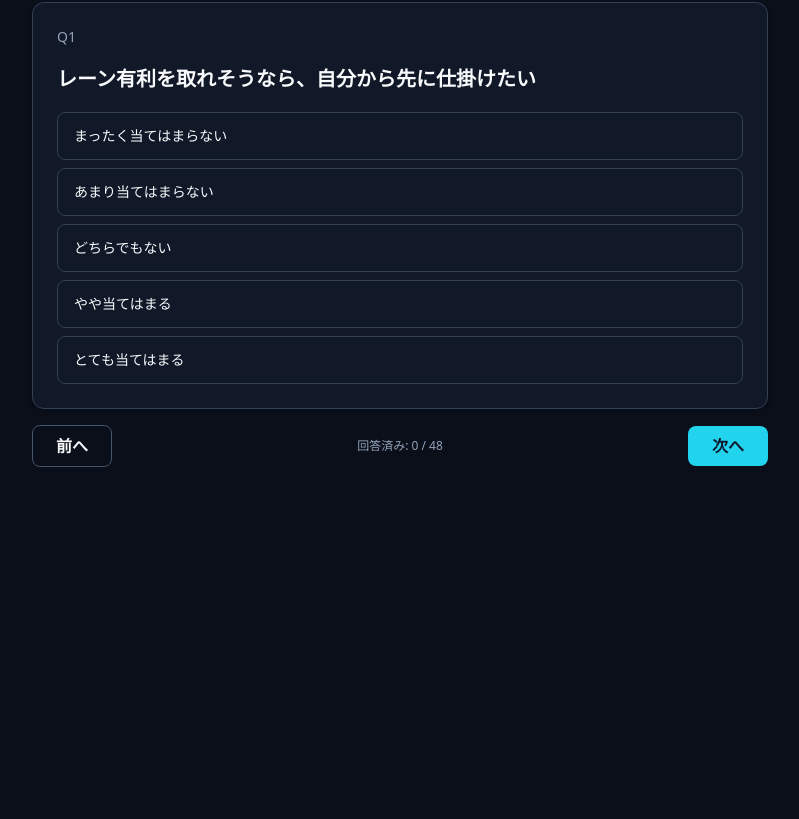
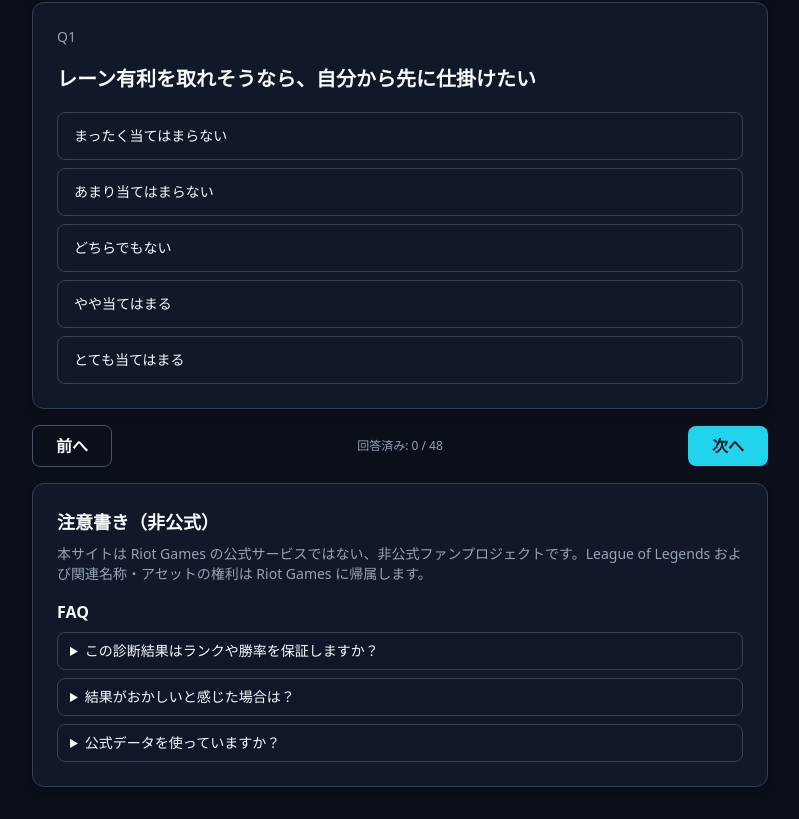
Before and after one commit to mizzz-dev/lol-type-choice, a Next.js app: page /diagnosis in a window 1280 px wide. Shown: the part 232-1051 px from the top of the page, without its empty margins (240-1039 px from the left). Before the commit the page ends 800 px from the top, so only its background shows below. Built offline with nearby package versions, Linux system fonts and the light colour scheme; no server answers.

Commit message:
FAQと非公式表記を共通化して主要ページに追加

```diff
--- a/app/diagnosis/page.tsx
+++ b/app/diagnosis/page.tsx
@@ -5,6 +5,7 @@ import { useRouter } from "next/navigation";
 import { questions } from "@/data/questions";
 import { ProgressBar } from "@/components/ProgressBar";
 import { QuestionCard } from "@/components/QuestionCard";
+import { OfficialDisclaimerFaq } from "@/components/OfficialDisclaimerFaq";
 import { encodeAnswers } from "@/lib/share";
 import { trackEvent } from "@/lib/analytics";
 import { isOptionValue } from "@/lib/validation";
@@ -120,6 +121,8 @@ export default function DiagnosisPage() {
           {index === questions.length - 1 ? "結果を見る" : "次へ"}
         </button>
       </div>
+
+      <OfficialDisclaimerFaq />
     </div>
   );
 }
--- a/app/page.tsx
+++ b/app/page.tsx
@@ -1,4 +1,5 @@
 import Link from "next/link";
+import { OfficialDisclaimerFaq } from "@/components/OfficialDisclaimerFaq";
 
 export default function HomePage() {
   return (
@@ -27,12 +28,7 @@ export default function HomePage() {
         </div>
       </section>
 
-      <section className="card text-sm text-muted">
-        <h2 className="mb-2 text-lg font-semibold text-text">注意書き（非公式）</h2>
-        <p>
-          本サイトは Riot Games の公式サービスではない、非公式ファンプロジェクトです。League of Legends および関連名称・アセットの権利は Riot Games に帰属します。
-        </p>
-      </section>
+      <OfficialDisclaimerFaq />
     </div>
   );
 }
--- a/app/result/page.tsx
+++ b/app/result/page.tsx
@@ -1,6 +1,7 @@
 import type { Metadata } from "next";
 import { AxisBars } from "@/components/AxisBars";
 import { ResultActions } from "@/components/ResultActions";
+import { OfficialDisclaimerFaq } from "@/components/OfficialDisclaimerFaq";
 import { questions } from "@/data/questions";
 import { parseResultQuery } from "@/lib/resultQuery";
 import { buildDiagnosisResult } from "@/lib/scoring";
@@ -156,6 +157,7 @@ export default async function ResultPage({ searchParams }: Props) {
       </section>
 
       <ResultActions shareUrl={directUrl} shareText={shareText} />
+      <OfficialDisclaimerFaq />
     </div>
   );
 }
--- /dev/null
+++ b/components/OfficialDisclaimerFaq.tsx
@@ -0,0 +1,37 @@
+export function OfficialDisclaimerFaq() {
+  return (
+    <section className="card space-y-4 text-sm">
+      <div className="space-y-2">
+        <h2 className="text-lg font-semibold text-text">注意書き（非公式）</h2>
+        <p className="text-muted">
+          本サイトは Riot Games の公式サービスではない、非公式ファンプロジェクトです。League of Legends
+          および関連名称・アセットの権利は Riot Games に帰属します。
+        </p>
+      </div>
+
+      <div className="space-y-2">
+        <h3 className="text-base font-semibold text-text">FAQ</h3>
+        <details className="rounded-lg border border-slate-700 bg-slate-900/60 px-3 py-2">
+          <summary className="cursor-pointer font-medium text-text">この診断結果はランクや勝率を保証しますか？</summary>
+          <p className="mt-2 text-muted">
+            いいえ。診断はプレイ傾向の可視化を目的とした参考情報であり、勝率やレート上昇を保証するものではありません。
+          </p>
+        </details>
+
+        <details className="rounded-lg border border-slate-700 bg-slate-900/60 px-3 py-2">
+          <summary className="cursor-pointer font-medium text-text">結果がおかしいと感じた場合は？</summary>
+          <p className="mt-2 text-muted">
+            回答時の気分や想定レーンで結果が変わる場合があります。時間をおいて再診断し、複数回の傾向を比較してください。
+          </p>
+        </details>
+
+        <details className="rounded-lg border border-slate-700 bg-slate-900/60 px-3 py-2">
+          <summary className="cursor-pointer font-medium text-text">公式データを使っていますか？</summary>
+          <p className="mt-2 text-muted">
+            いいえ。公開情報をもとに構築した独自ロジックです。パッチ更新やメタ変化に応じて継続的に見直します。
+          </p>
+        </details>
+      </div>
+    </section>
+  );
+}
```
